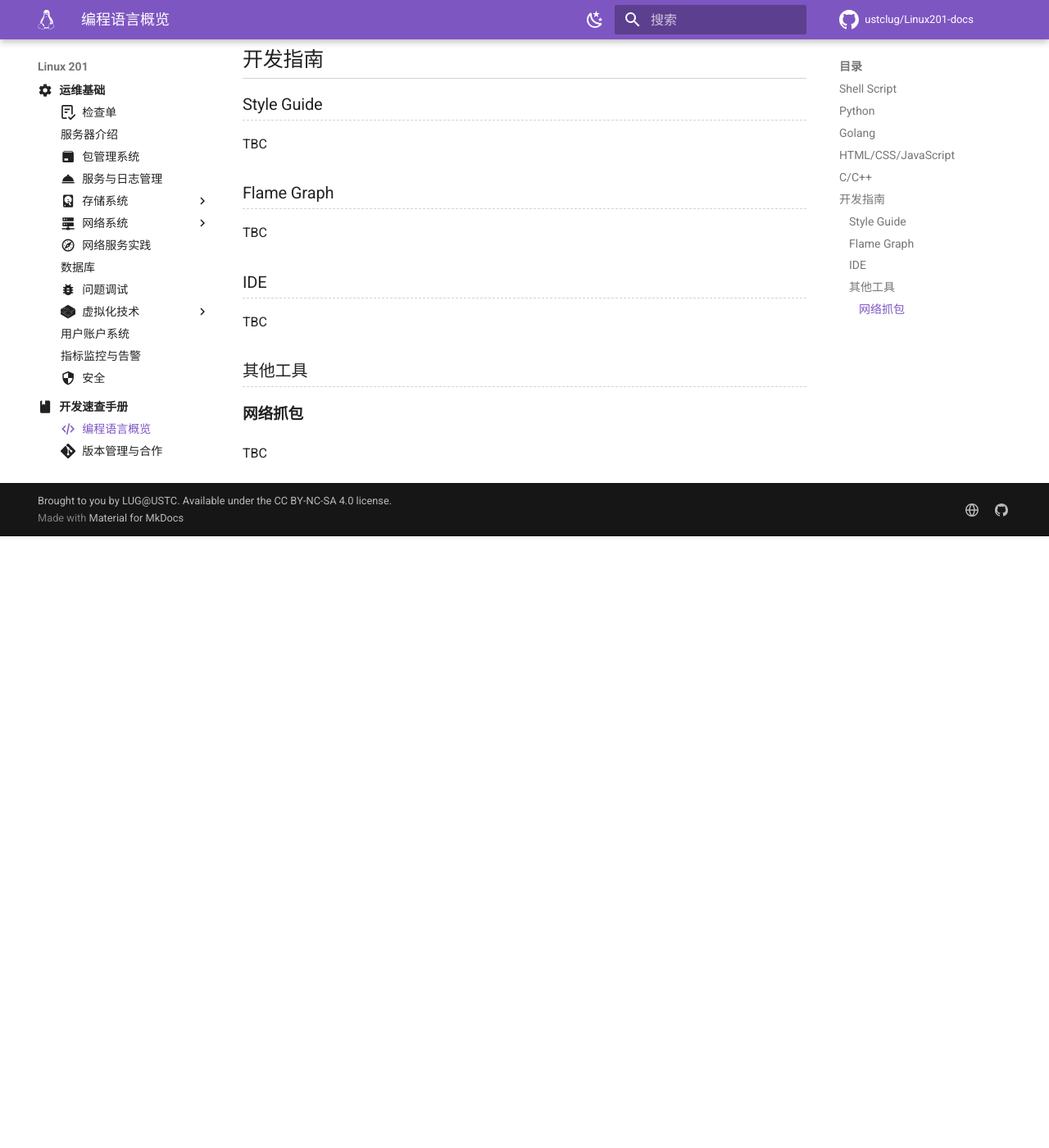
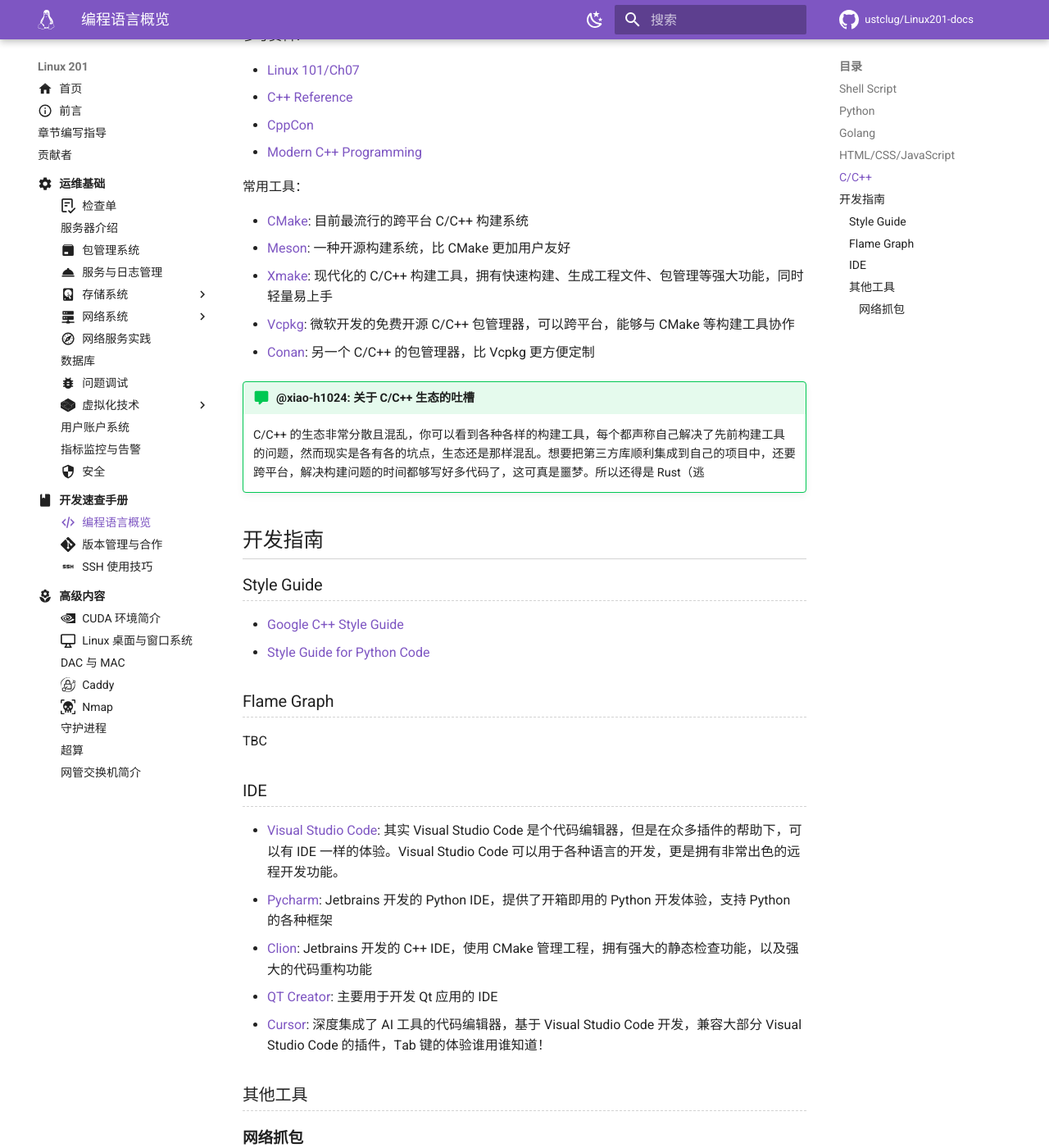
Before and after one commit to ustclug/Linux201-docs, an MkDocs documentation site: the page built from docs/dev/language/index.md, in a window 1280 px wide and 1400 px high, scrolled down 3856 px. Shown: the whole window at 82% size. Built offline with MkDocs 1.6.1 and Material for MkDocs 9.7.7, drawn with Linux system fonts in a browser that asks for light colours; comment, search, counter and statistics services are not loaded; before the commit the page ends 4510 px from its top, so only the background shows below that; some of the changed text lies outside the part shown.

Commit message:
dev/language: C/C++ and develop guide (#51)
* dev/language: C/C++ and develop guide

* [autofix.ci] apply automated fixes

---------

Co-authored-by: xiao-h <lipf6@mail.ustc.edu.cn>
Co-authored-by: autofix-ci[bot] <114827586+autofix-ci[bot]@users.noreply.github.com>

```diff
--- a/docs/dev/language/index.md
+++ b/docs/dev/language/index.md
@@ -6,7 +6,7 @@
 
 !!! note "主要作者"
 
-    [@tiankaima][tiankaima]
+    [@tiankaima][tiankaima]、[@xiao-h1024][xiao-h1024]
 
 !!! warning "本文编写中"
 
@@ -77,6 +77,7 @@
 
 - [FastAPI](https://fastapi.tiangolo.com/): 尝试写一个简单的 API 服务
 - [Python Data Science Handbook](https://jakevdp.github.io/PythonDataScienceHandbook/): 了解 Python 在数据科学领域的应用
+- [PyTorch](https://pytorch.org/tutorials/): 了解 PyTorch 的使用
 - [TensorFlow](https://tensorflow.google.cn/tutorials?hl=zh-cn): 了解 TensorFlow 的使用
 - [Python Cookbook](https://python3-cookbook.readthedocs.io/zh_CN/latest/): 深入了解 Python 的一些特性
 
@@ -127,22 +128,39 @@
 
 !!! comment "适用范围"
 
-    TBC
+    C/C++ 的适用范围非常广泛，几乎可以适用于计算机的各种领域，通常用于性能要求较高或是资源受限、贴近底层的地方，比如操作系统内核、游戏引擎、高频量化交易、嵌入式开发等
 
 !!! note "特点"
 
-    TBC
+    - 高性能：编译为机器码，没有额外开销
+    - 手动内存管理：与一些自带 GC 的语言不同，C/C++ 要求开发者自行管理内存
+    - 生态分散：C/C++ 并没有官方的包管理器，生态较为分散，现有的包管理器、构建工具并不完善
 
 参考资料：
 
 - [Linux 101/Ch07](https://101.lug.ustc.edu.cn/Ch07/#c)
 - [C++ Reference](https://en.cppreference.com/w/)
+- [CppCon](https://cppcon.org/)
+- [Modern C++ Programming](https://federico-busato.github.io/Modern-CPP-Programming/)
+
+常用工具：
+
+- [CMake](https://cmake.org/): 目前最流行的跨平台 C/C++ 构建系统
+- [Meson](https://mesonbuild.com): 一种开源构建系统，比 CMake 更加用户友好
+- [Xmake](https://xmake.io): 现代化的 C/C++ 构建工具，拥有快速构建、生成工程文件、包管理等强大功能，同时轻量易上手
+- [Vcpkg](https://vcpkg.io): 微软开发的免费开源 C/C++ 包管理器，可以跨平台，能够与 CMake 等构建工具协作
+- [Conan](https://conan.io/): 另一个 C/C++ 的包管理器，比 Vcpkg 更方便定制
+
+!!! comment "@xiao-h1024: 关于 C/C++ 生态的吐槽"
+
+    C/C++ 的生态非常分散且混乱，你可以看到各种各样的构建工具，每个都声称自己解决了先前构建工具的问题，然而现实是各有各的坑点，生态还是那样混乱。想要把第三方库顺利集成到自己的项目中，还要跨平台，解决构建问题的时间都够写好多代码了，这可真是噩梦。所以还得是 Rust（逃
 
 ## 开发指南
 
 ### Style Guide {#style-guide}
 
-TBC
+- [Google C++ Style Guide](https://google.github.io/styleguide/cppguide.html)
+- [Style Guide for Python Code](https://peps.python.org/pep-0008/)
 
 ### Flame Graph {#flame-graph}
 
@@ -150,7 +168,11 @@
 
 ### IDE {#ide}
 
-TBC
+- [Visual Studio Code](https://code.visualstudio.com/): 其实 Visual Studio Code 是个代码编辑器，但是在众多插件的帮助下，可以有 IDE 一样的体验。Visual Studio Code 可以用于各种语言的开发，更是拥有非常出色的远程开发功能。
+- [Pycharm](https://www.jetbrains.com/pycharm/): Jetbrains 开发的 Python IDE，提供了开箱即用的 Python 开发体验，支持 Python 的各种框架
+- [Clion](https://www.jetbrains.com/clion/): Jetbrains 开发的 C++ IDE，使用 CMake 管理工程，拥有强大的静态检查功能，以及强大的代码重构功能
+- [QT Creator](https://www.qt.io/zh-cn/product/development-tools): 主要用于开发 Qt 应用的 IDE
+- [Cursor](https://www.cursor.com/): 深度集成了 AI 工具的代码编辑器，基于 Visual Studio Code 开发，兼容大部分 Visual Studio Code 的插件，Tab 键的体验谁用谁知道！
 
 ### 其他工具
 
```
Also changed, not shown: includes/authors.md (+1 -0 lines).
